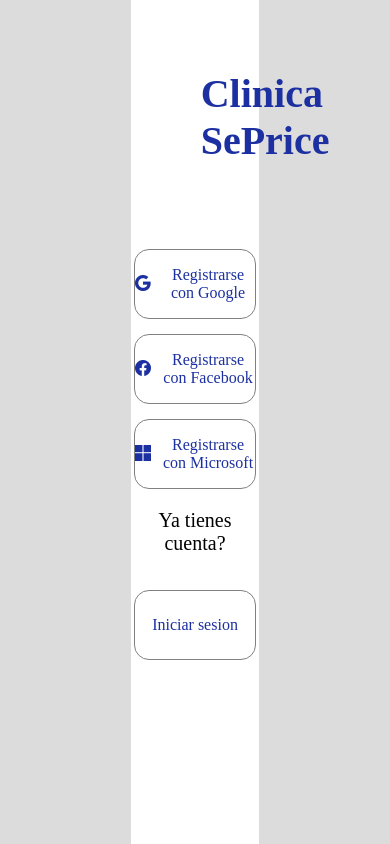
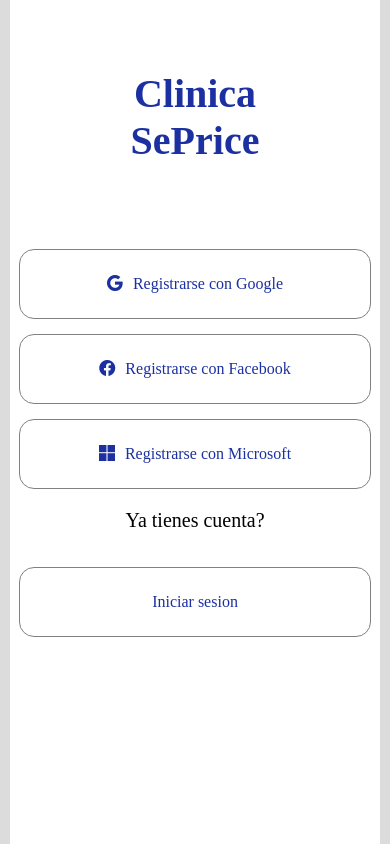
Before and after one commit to Orlandperez/Cl-nica-SePrice, a plain HTML site: page login-p2.html in a window 390 px wide. Drawn offline with nearby package versions, Linux system fonts and the light colour scheme.

Commit message:
login 2 de paciente v1.1

```diff
--- a/css/login-p2.css
+++ b/css/login-p2.css
@@ -46,3 +46,15 @@
     font-size: 20px;
     padding: 20px 0;
 }
+
+
+@media(max-width: 1100px){
+    .login-p2 div{
+        width: 60%;
+    }
+}
+@media(max-width: 600px){
+    .login-p2 div{
+        width: 95%;
+    }
+}
```
